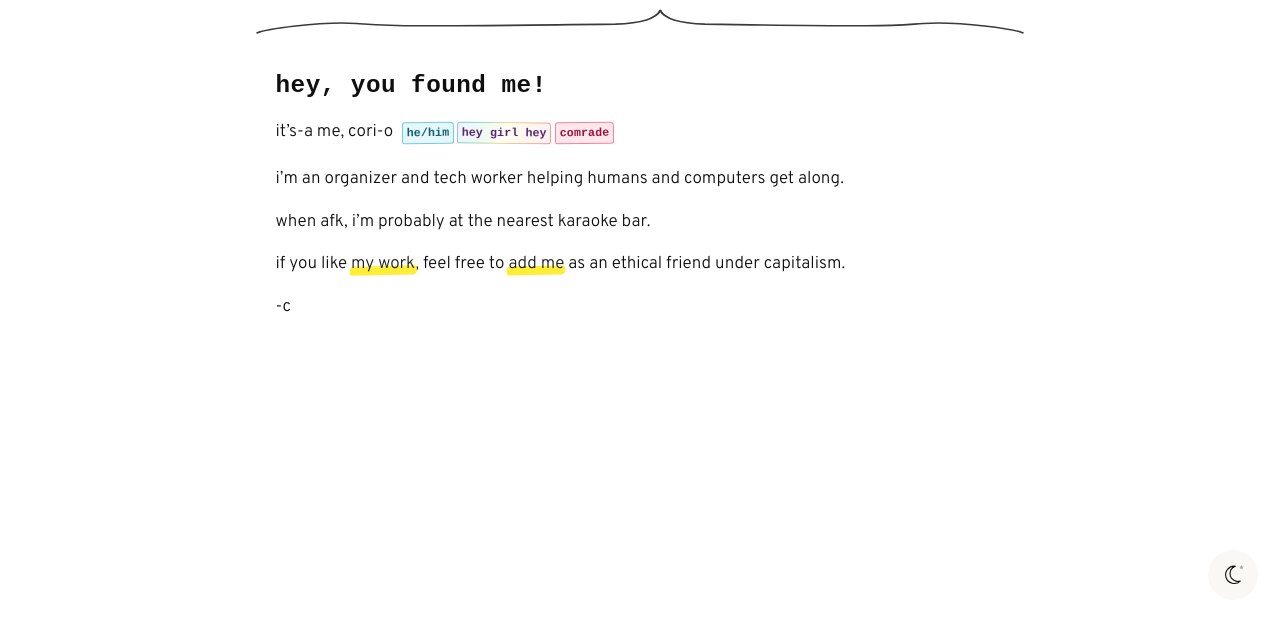
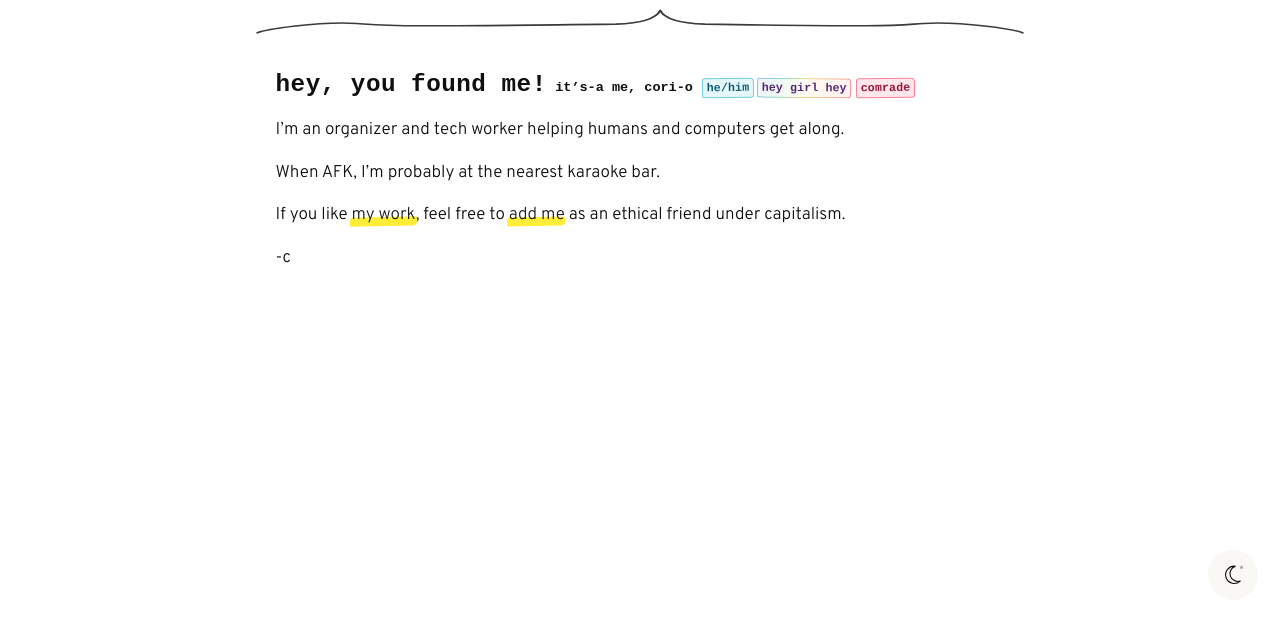
Before and after one commit to corix/dotis, a website built with Vite: page index.html in a window 1280 px wide. Shown: the part 178-800 px from the top of the page. Built offline with nearby package versions, Linux system fonts and the light colour scheme; a web font is replaced by a local one.

Commit message:
Typographic adjustments on about page

```diff
--- a/index.html
+++ b/index.html
@@ -64,22 +64,21 @@
       <main class="about" data-panel="about">
         <div class="page-content">
         <section class="help-guide" aria-labelledby="about-heading">
-          <h2 id="about-heading" class="services-heading">hey, you found me!</h2>
-          <ul class="help-guide__list">
-            <li class="help-guide__item">
-              <p class="about-intro help-guide__q">
-                <span class="about-intro__lead">
-                  it’s-a me, Cori-o
+          <div class="about-intro-line">
+            <h2 id="about-heading" class="services-heading">Hey, you found me!</h2>
+            <span class="about-intro__tail">
+              <span class="axis-label">It’s-a me, Cori-o</span>
               <span class="about-tags about-tags--pronouns">
                 <span class="about-tag about-tag--blue">he/him</span>
                 <span class="about-tag about-tag--rainbow">hey girl hey</span>
                 <span class="about-tag about-tag--red">comrade</span>
               </span>
-                </span></p>
+            </span>
+          </div>
           <p>
             I’m an organizer and tech worker helping humans and computers get along.
           </p>
-              <p>when AFK, I’m probably at the nearest karaoke bar.</p>
+          <p>When AFK, I’m probably at the nearest karaoke bar.</p>
           <p>
             If you like <a href="#my-work" data-nav="work">my work</a>,
             feel free to
@@ -87,8 +86,6 @@
             as an ethical friend under capitalism.
           </p>
           <p>-c</p>
-            </li>
-          </ul>
         </section>
         </div>
       </main>
@@ -151,25 +148,25 @@
       <main class="services" data-panel="services" hidden>
         <div class="page-content">
         <section class="help-guide" aria-labelledby="help-guide-heading">
-          <h2 id="help-guide-heading" class="services-heading">not sure where to go?</h2>
+          <h2 id="help-guide-heading" class="services-heading">Not sure where to go?</h2>
           <ul class="help-guide__list">
             <li class="help-guide__item">
-              <p class="help-guide__q">are you a hiring manager for a design team?</p>
+              <p class="help-guide__q">Are you a hiring manager for a design team?</p>
               <p class="help-guide__a">
                 → <a href="#">cutting words</a>
               </p>
             </li>
             <li class="help-guide__item">
-              <p class="help-guide__q">are you a campaign staffer, civic tech worker, or run a nonprofit?</p>
+              <p class="help-guide__q">Are you a campaign staffer, civic tech worker, or run a nonprofit?</p>
               <p class="help-guide__a">
                 → <a href="#">hardly consulting</a>
               </p>
             </li>
             <li class="help-guide__item">
-              <p class="help-guide__q">are you lost? you can look, and you will find me</p>
+              <p class="help-guide__q">Are you lost? you can look, and you will find me</p>
               <p class="help-guide__a">
                 →
-                <a href="https://www.youtube.com/watch?v=VdQY7BusJNU&t=110s" target="_blank" rel="noopener noreferrer"
+                <a href="https://www.youtube.com/watch?v=VdQY7BusJNU&t=114s" target="_blank" rel="noopener noreferrer"
                   >time after time</a
                 >
               </p>
--- a/src/style.css
+++ b/src/style.css
@@ -87,12 +87,16 @@ body {
   font-family: var(--font);
   font-weight: 300;
   line-height: 1.6;
-  text-transform: lowercase;
 }
 
 strong,
 b {
   font-weight: 400;
+}
+
+h1,
+h2 {
+  text-transform: lowercase;
 }
 
 .page {
@@ -226,6 +230,7 @@ a:not(.work-col):hover {
   font-family: var(--font-mono);
   font-size: 1.35rem;
   font-weight: var(--font-mono-weight);
+  text-transform: lowercase;
 }
 
 .nav-link {
@@ -302,23 +307,34 @@ a:not(.work-col):hover {
 
 /* About page */
 
-.about .help-guide__q {
-  margin-bottom: 1.1rem;
+.about-intro-line {
+  display: flex;
+  flex-wrap: wrap;
+  align-items: baseline;
+  gap: 0;
+  margin: 0 0 0.85rem;
+  line-height: 1.45;
 }
 
-.about .help-guide__item > p:not(.help-guide__q) {
+.about-intro-line .services-heading {
+  margin: 0 0.35em 0 0;
+}
+
+.about-intro__tail {
+  display: inline-flex;
+  flex-wrap: wrap;
+  align-items: baseline;
+  min-width: 0;
+}
+
+.about .help-guide > p {
   margin: 0 0 0.85rem;
   color: var(--text);
   text-wrap: pretty;
 }
 
-.about .help-guide__item > p:not(.help-guide__q):last-child {
+.about .help-guide > p:last-child {
   margin-bottom: 0;
-}
-
-.about-intro__lead {
-  display: block;
-  margin-bottom: 0.15rem;
 }
 
 .about-tags {
@@ -335,7 +351,7 @@ a:not(.work-col):hover {
   align-items: baseline;
   justify-content: flex-start;
   gap: 0.12rem 0.2rem;
-  margin: 0 0.15rem 0 0.25rem;
+  margin: 0 0.15rem 0 0.5rem;
   vertical-align: baseline;
 }
 
@@ -744,6 +760,7 @@ a.work-col:hover .work-col__title {
   font-weight: var(--font-mono-weight);
   line-height: 1;
   white-space: nowrap;
+  text-transform: lowercase;
 }
 
 .axis-arrow {
```
Lines whose indentation alone changed are shown as unchanged.
